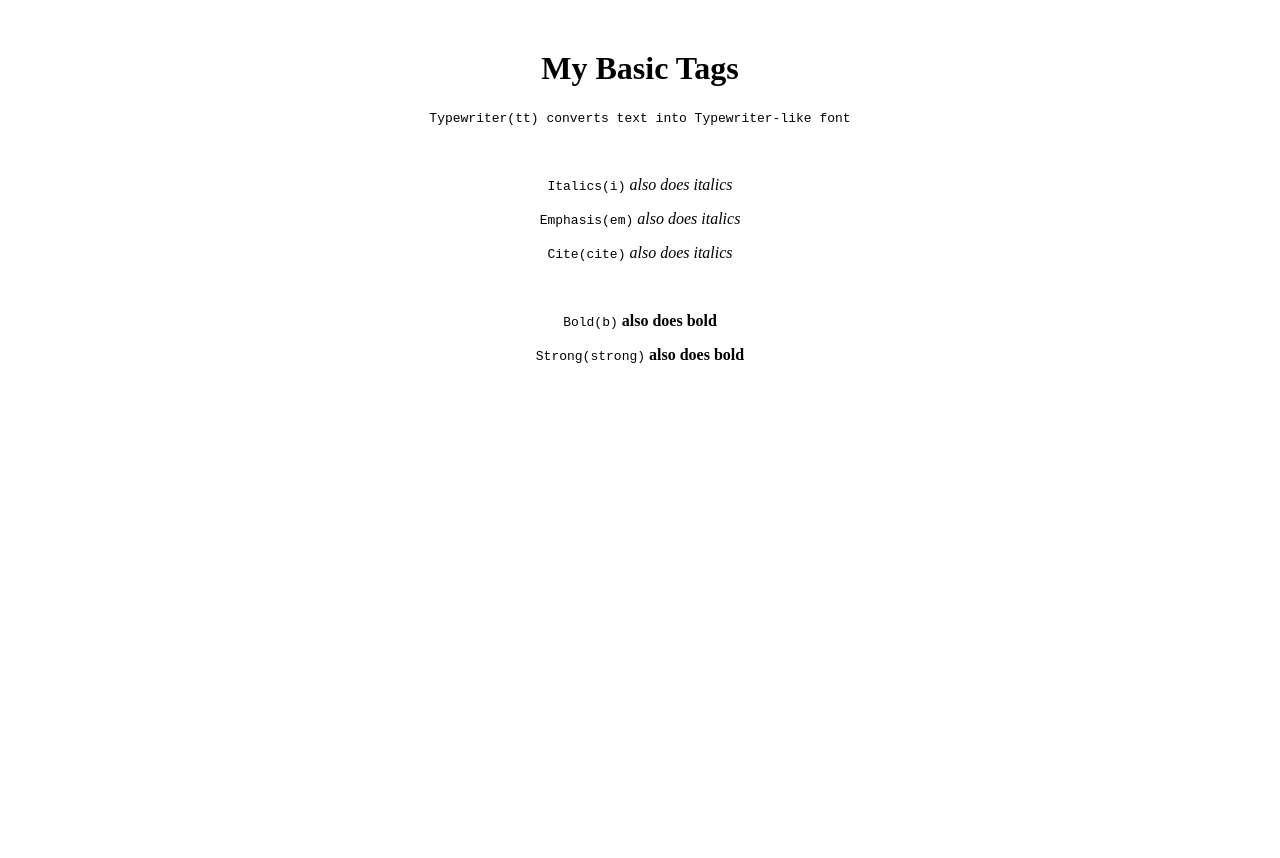
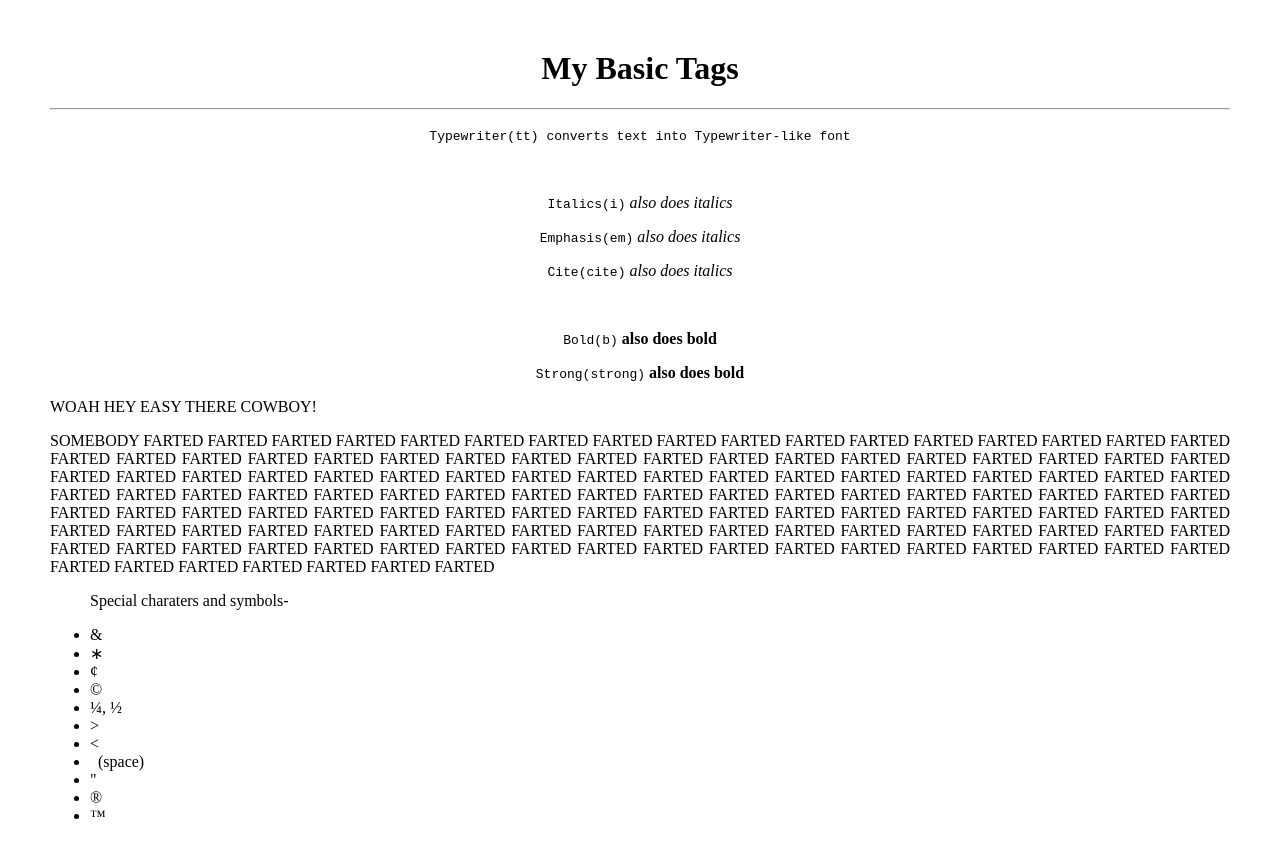
Before and after one commit to aniketrepo/crc-workshop, a plain HTML site: page html/code/May27.htm in a window 1280 px wide. Before the commit the page ends 800 px from the top, so only its background shows below. Drawn offline with Linux system fonts and the light colour scheme.

Commit message:
Update May27.htm

```diff
--- a/html/code/May27.htm
+++ b/html/code/May27.htm
@@ -6,7 +6,7 @@
     <title>My Basic Tags</title>
 </head>
 <body leftmargin="50px" topmargin="50px">
-    <h1 align="center">My Basic Tags</h1>
+    <h1 align="center">My Basic Tags</h1><hr>
 
     <center>
     <p><tt>Typewriter(tt) converts text into Typewriter-like font</tt></p><br>
@@ -19,5 +19,24 @@
     <p><tt>Strong(strong)</tt><strong> also does bold</strong></p>
     </center>
 
+    <p align="left">WOAH HEY EASY THERE COWBOY!</p>
+
+    <p align="justify">SOMEBODY FARTED FARTED FARTED FARTED FARTED FARTED FARTED FARTED FARTED FARTED FARTED FARTED FARTED FARTED FARTED FARTED FARTED FARTED FARTED FARTED FARTED FARTED FARTED FARTED FARTED FARTED FARTED FARTED FARTED FARTED FARTED FARTED FARTED FARTED FARTED FARTED FARTED FARTED FARTED FARTED FARTED FARTED FARTED FARTED FARTED FARTED FARTED FARTED FARTED FARTED FARTED FARTED FARTED FARTED FARTED FARTED FARTED FARTED FARTED FARTED FARTED FARTED FARTED FARTED FARTED FARTED FARTED FARTED FARTED FARTED FARTED FARTED FARTED FARTED FARTED FARTED FARTED FARTED FARTED FARTED FARTED FARTED FARTED FARTED FARTED FARTED FARTED FARTED FARTED FARTED FARTED FARTED FARTED FARTED FARTED FARTED FARTED FARTED FARTED FARTED FARTED FARTED FARTED FARTED FARTED FARTED FARTED FARTED FARTED FARTED FARTED FARTED FARTED FARTED FARTED FARTED FARTED FARTED FARTED FARTED FARTED FARTED FARTED FARTED FARTED FARTED FARTED FARTED FARTED FARTED FARTED FARTED </p>
+
+    <ul>
+        <p>Special charaters and symbols-</p>
+        <li>&amp;</li>
+        <li>&lowast;</li>
+        <li>&cent;</li>
+        <li>&copy;</li>
+        <li>&frac14;, &frac12;</li>
+        <li>&gt;</li>
+        <li>&lt;</li>
+        <li>&nbsp; (space)</li>
+        <li>&quot;</li>
+        <li>&reg;</li>
+        <li>&trade;</li>
+    </ul>
+
 </body>
 </html>
```
